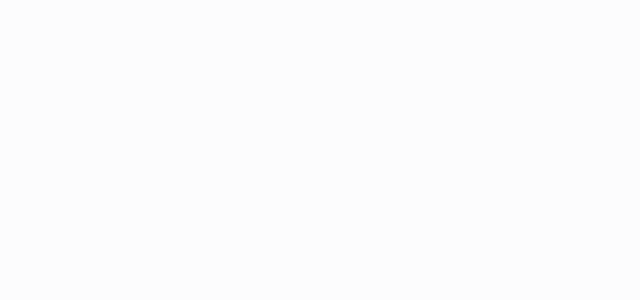
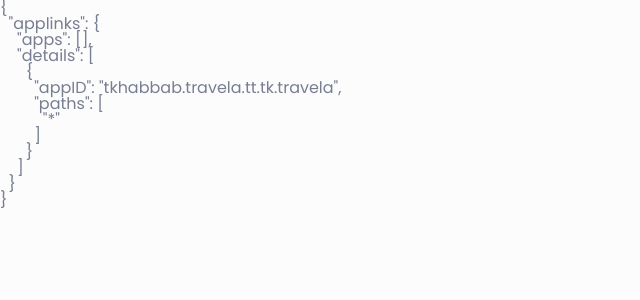
Before and after one commit to ShahadatShaki/Travela-Website, a Next.js app: page /apple in a window 1280 px wide. Before the commit this address had no page. Shown: the top 300 px of the page, without its empty margins (0-640 px from the left). Built offline with nearby package versions, Linux system fonts and the light colour scheme.

Commit message:
:sparkles: add api endpoint for apple store.

```diff
--- /dev/null
+++ b/pages/apple.js
@@ -0,0 +1,17 @@
+export default function Apple() {
+  const response = {
+    applinks: {
+      apps: [],
+      details: [
+        {
+          appID: "tkhabbab.travela.tt.tk.travela",
+          paths: ["*"],
+        },
+      ],
+    },
+  };
+
+  return (
+    <div><pre>{JSON.stringify(response, null, 2) }</pre></div>
+  )
+}
```
